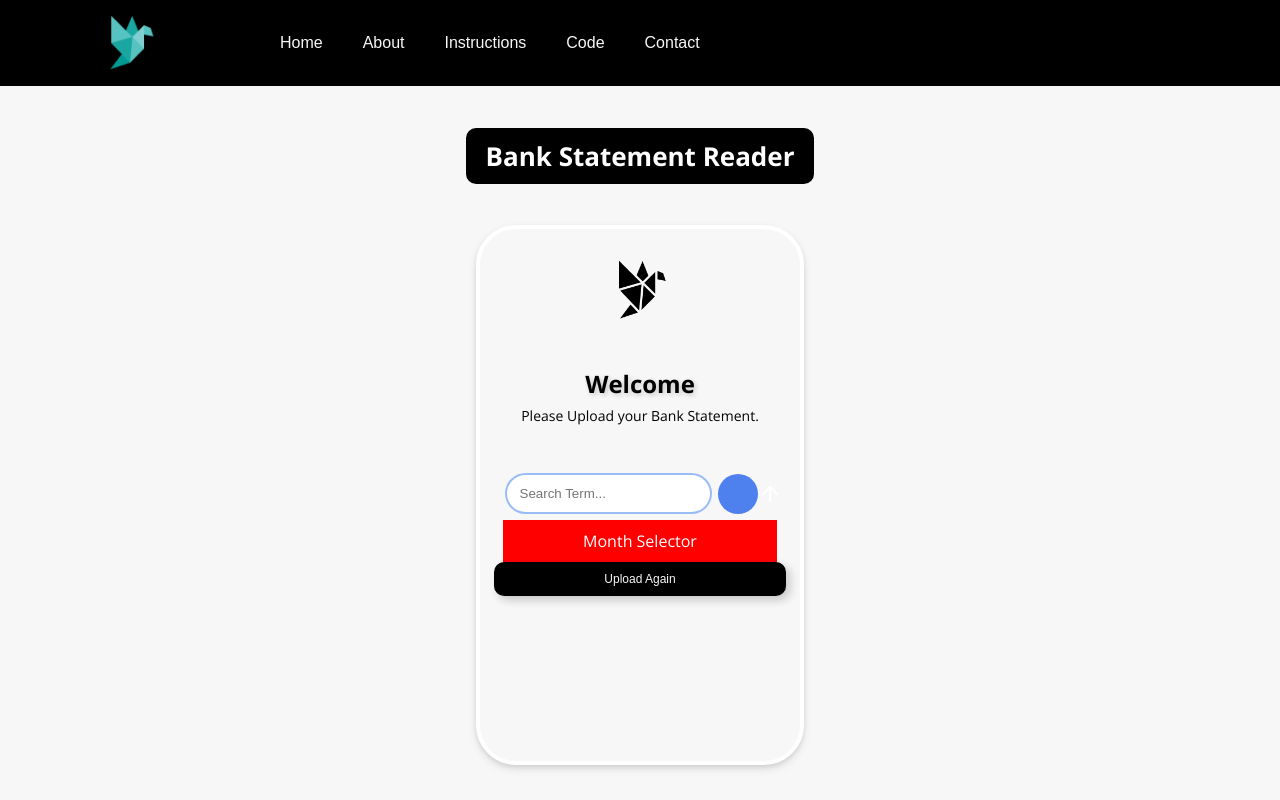
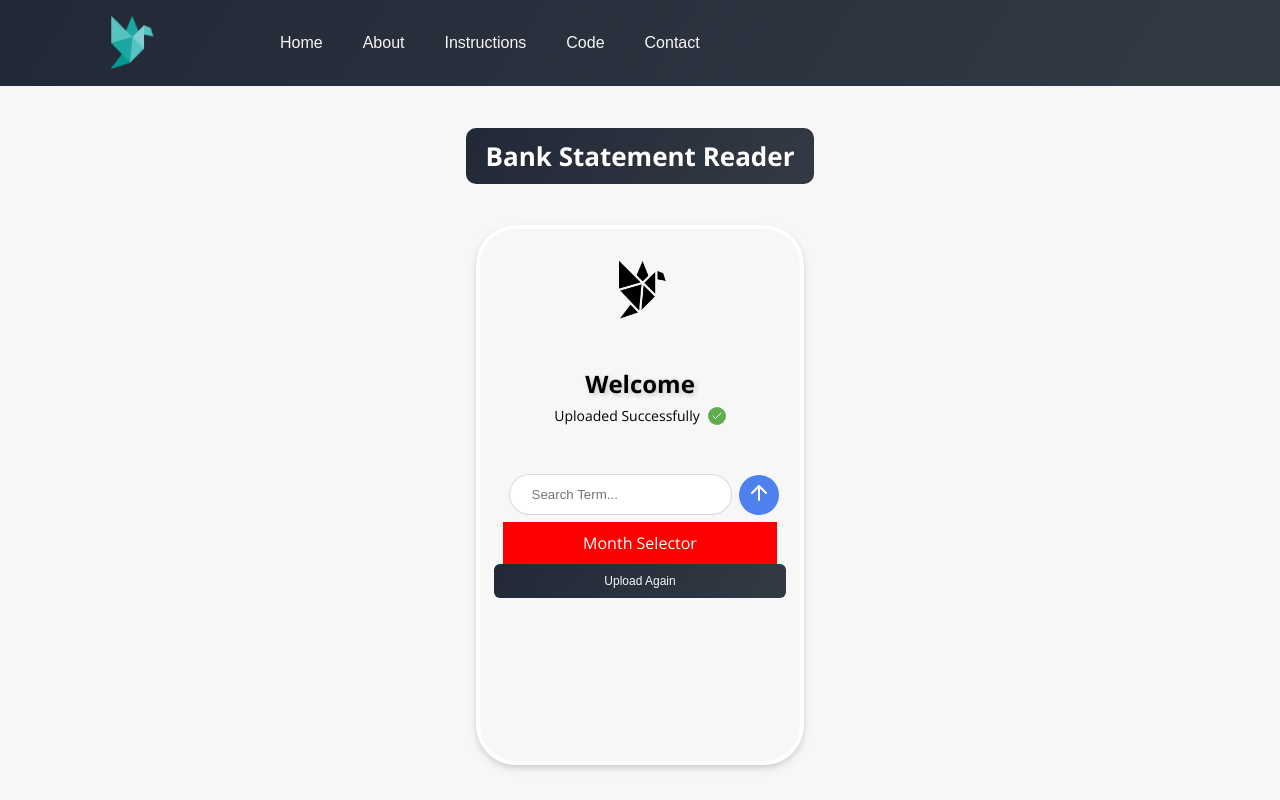
Before and after one commit to Syed-Haider-Shah/commbank-statement-reader-frontend, a React (Vite) app: page / in a window 1280 px wide. Built offline with nearby package versions, Linux system fonts and the light colour scheme; no server answers.

Commit message:
completed message updated

```diff
--- a/package.json
+++ b/package.json
@@ -11,6 +11,7 @@
   },
   "dependencies": {
     "axios": "^1.7.7",
+    "date-fns": "^4.1.0",
     "lucide-react": "^0.447.0",
     "prop-types": "^15.8.1",
     "react": "^18.3.1",
--- a/src/components/Button/index.jsx
+++ b/src/components/Button/index.jsx
@@ -2,14 +2,16 @@ import '../index.css'
 import { useState } from 'react'
 import PropTypes from 'prop-types';
 
-const Button = ({ cusStyle, title, hoverProperty }) => {
+const Button = ({ cusStyle, title, hoverProperty, children }) => {
   const [isHovered, onHover] = useState(false);
   return(
   <>
   <button
   onMouseEnter={() => onHover(true)}
   onMouseLeave={() => onHover(false)}
-  className={`btn ${cusStyle} ${isHovered ? hoverProperty : ''}`}>{title}</button>
+  className={`btn ${cusStyle} ${isHovered ? hoverProperty : ''}`}>{title}
+  {children}
+  </button>
   </>)
 }
 
@@ -17,6 +19,7 @@ Button.propTypes = {
   title: PropTypes.string.isRequired,
   cusStyle: PropTypes.string,
   hoverProperty: PropTypes.string,
+  children: PropTypes.node,
 }
 
 export default Button
--- a/src/components/SearchBar/index.jsx
+++ b/src/components/SearchBar/index.jsx
@@ -24,8 +24,9 @@ const SearchBar = () => {
           placeholder="Search Term..."
           className="searchbar"
         />
-        <Button title='' cusStyle='search-btn'/>
+        <Button title='' cusStyle='search-btn'>
           <ArrowUp color={'white'}/>
+          </Button>
       </form>
     </>
   )
--- a/src/components/TextBox/index.jsx
+++ b/src/components/TextBox/index.jsx
@@ -1,8 +1,13 @@
+import { Check } from 'lucide-react'
+
 const TextBox = () => {
   return(
   <div className='textbox'>
     <div className='text1'>Welcome</div>
-    <div className='text2'>Please Upload your Bank Statement.</div>
+    <div className= 'form'>
+      <div className='text2'>Uploaded Successfully</div>
+      <div className='tickmark'><Check color={'white'} size={12}/></div>
+    </div>
   </div>
   )
 }
--- a/src/components/index.css
+++ b/src/components/index.css
@@ -17,19 +17,21 @@
   color: white;
   padding: 10px 20px;
   border-radius: 10px;
-  background:black;
   font-size: 26px;
   margin: 12% auto;
   font-weight: bold;
   text-shadow: 0px 0px 2px 2px #ffffff;
+  background: rgb(33,41,54);
+background: linear-gradient(122deg, rgba(33,41,54,1) 0%, rgba(33,41,54,1) 0%, rgba(33,41,54,0.9203139874113708) 94%);
 }
 
 .nav{
   display: flex;
-  background: black;
   height: 12%;
   width: 100%;
   align-items: center;
+  background: rgb(33,41,54);
+background: linear-gradient(122deg, rgba(33,41,54,1) 0%, rgba(33,41,54,1) 0%, rgba(33,41,54,0.9203139874113708) 94%);
 }
 
 .dateselector{
@@ -84,14 +86,15 @@
   padding: 10px 110px;
   background: black;
   font-size: 12px;
-  border-radius:  10px;
-  box-shadow: 4px 4px 10px 0 rgba(0, 0, 0, 0.2);
+  border-radius:  6px;
+  background: rgb(33,41,54);
+  background: linear-gradient(122deg, rgba(33,41,54,1) 0%, rgba(33,41,54,1) 0%, rgba(33,41,54,0.9203139874113708) 94%);
 }
 
 
 .btn:hover {
-  text-shadow: 0px 0px 2px #ffffff;
-  box-shadow: none;
+  text-shadow: 0px 0px 1px #ffffff;
+  box-shadow: 4px 4px 10px 0 rgba(0, 0, 0, 0.2);
   transition: text-shadow 0.2s ease-in-out, box-shadow 0.3s ease-in-out;
 }
 
@@ -103,15 +106,17 @@
 }
 
 .searchbar {
-  padding: 10px 12px;
+  padding: 10px 20px;
   margin: 8px;
   border-radius: 20px;
-  border-width: 1px;
-  border-color: #D1D5DB;
+  border-width: 2px;
+  box-shadow: 0 0 0 1px rgba(178, 190, 181, 0.5);
+  border-color: transparent;
   outline: none;
+}
+
+.searchbar:focus {
   box-shadow: 0 0 0 2px rgba(59, 130, 246, 0.5);
-  box-shadow: 0 0 0 2px rgba(59, 130, 246, 0.5);
-  border-color: transparent;
 }
 
 .form {
@@ -130,5 +135,16 @@
 
 .search-btn:hover{
   background: #3662e3;
-  transition: text-shadow 0.2s ease-in-out, box-shadow 0.3s ease-in-out;
+  transition: background-color 0.2s ease-in-out, box-shadow 0.3s ease-in-out;
 }
+
+.tickmark {
+  height: 18px;
+  width: 18px;
+  background: #61ac4c;
+  border-radius: 20px;
+  margin-left: 8px;
+  display: flex;
+  align-items: center;
+  justify-content: center;
+}
```
Also changed, not shown: 1 other file (tests, documents, lock files or other folders).
